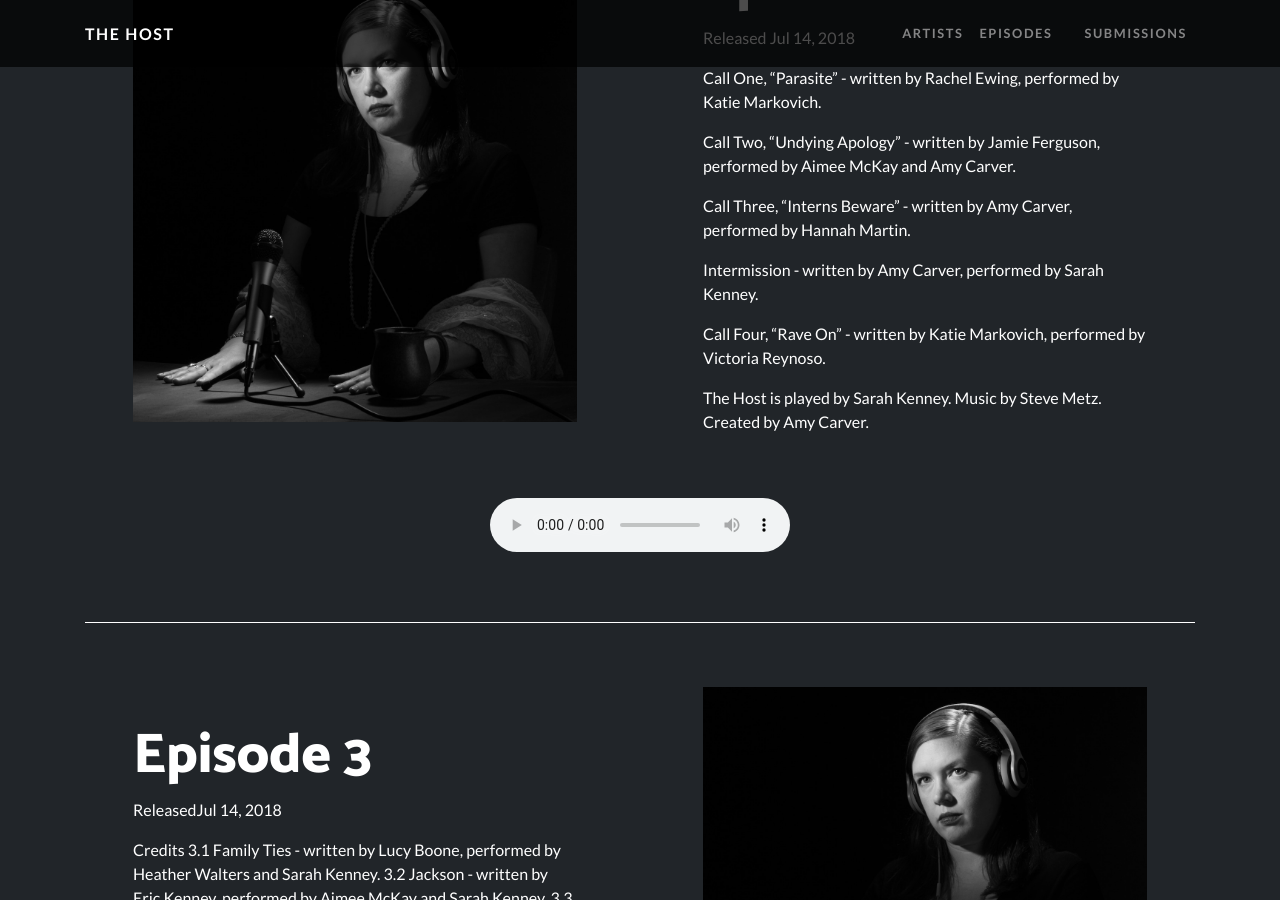
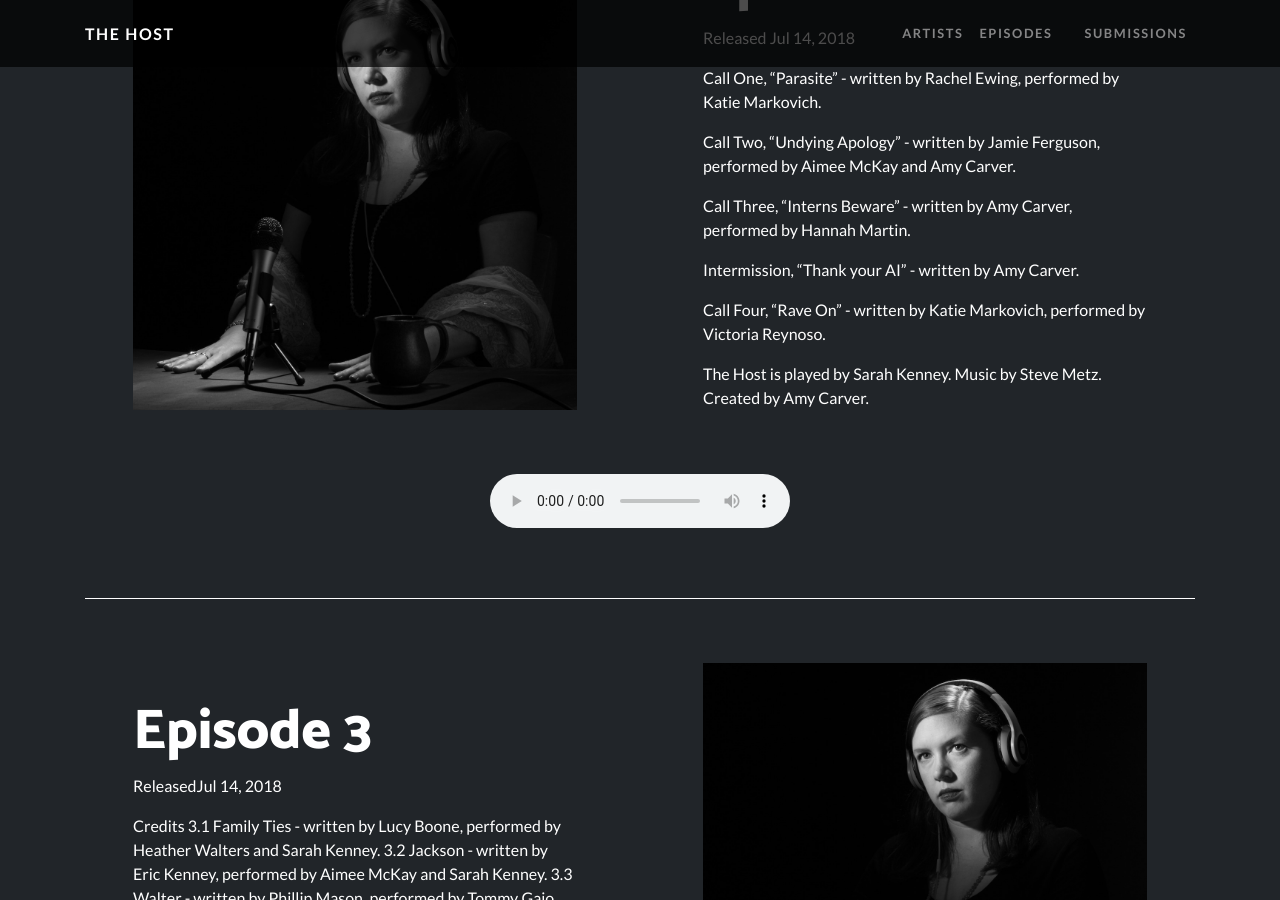
Before and after one commit to thehostpodcast/thehostpodcast.github.io, a Jekyll site: the page built from episodes.markdown, in a window 1280 px wide and 900 px high, scrolled down 1324 px. Built offline with Jekyll 4.4.1, drawn with Linux system fonts in a browser that asks for light colours.

Commit message:
Updated Episode 2

```diff
--- a/_episodes/episode-2.markdown
+++ b/_episodes/episode-2.markdown
@@ -13,7 +13,7 @@ Call Two, "Undying Apology" - written by Jamie Ferguson, performed by Aimee McKa
 
 Call Three, "Interns Beware" - written by Amy Carver, performed by Hannah Martin.
 
-Intermission - written by Amy Carver, performed by Sarah Kenney.
+Intermission, "Thank your AI" - written by Amy Carver.
 
 Call Four, "Rave On" - written by Katie Markovich, performed by Victoria Reynoso.
 
```
